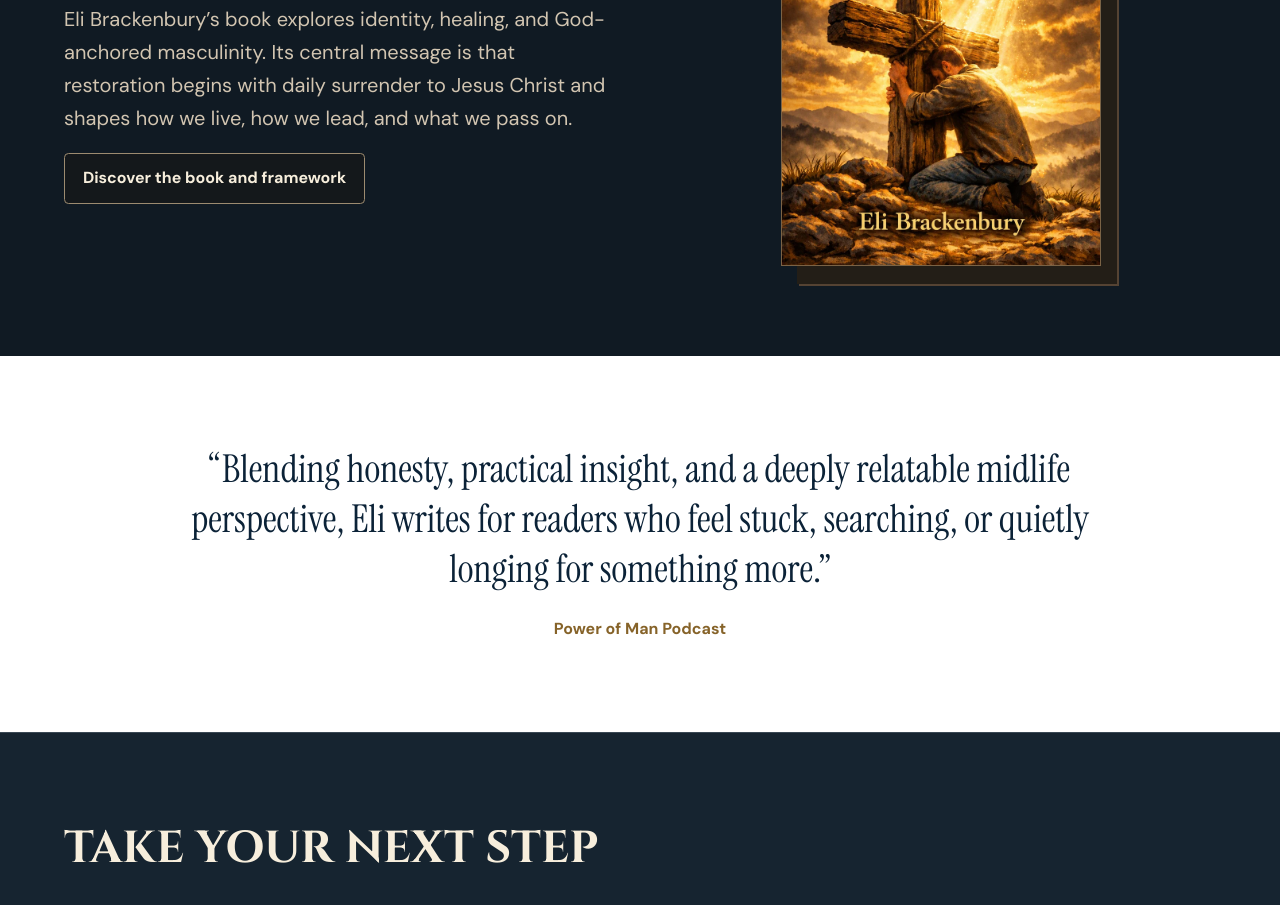
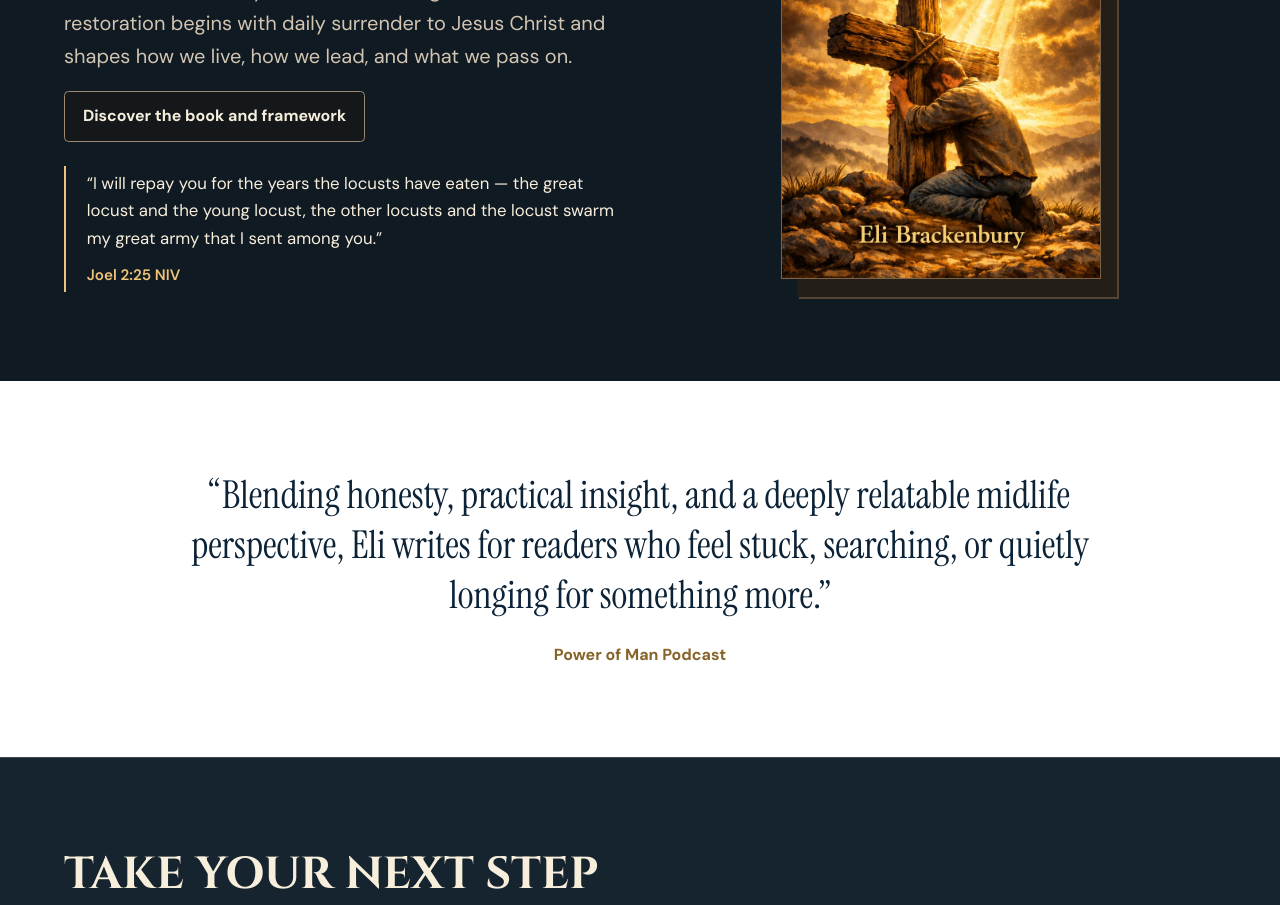
Before and after one commit to speak-empowered/TROM, a website: page index.html in a window 1280 px wide. Shown: the part 1072-1977 px from the top of the page. Drawn offline with Linux system fonts and the light colour scheme.

Commit message:
Add Joel 2:25 below homepage book framework button

```diff
--- a/assets/site.css
+++ b/assets/site.css
@@ -253,3 +253,7 @@ blockquote p { font: 400 clamp(1.7rem, 3vw, 2.5rem)/1.15 var(--serif); margin: 0
   .podcast-hero-layout { grid-template-columns: 1fr; text-align: center; }
   .podcast-cover { max-width: 360px; margin-inline: auto; }
 }
+
+.restoration-verse { margin: 1.5rem 0 0; }
+.restoration-verse p { font-family: var(--sans); font-size: 1.05rem; line-height: 1.65; }
+.restoration-verse cite { display: block; margin-top: .65rem; color: var(--gold); font-size: .95rem; font-style: normal; font-weight: 600; }
--- a/index.html
+++ b/index.html
@@ -5,7 +5,7 @@
   <meta name="viewport" content="width=device-width, initial-scale=1">
   <title>The One More | Eli Brackenbury</title>
   <meta name="description" content="The One More helps people take their next step of faith in Jesus Christ through Eli Brackenbury’s book, speaking, and men’s coaching.">
-  <link rel="stylesheet" href="assets/site.css?v=20261118-footer">
+  <link rel="stylesheet" href="assets/site.css?v=20261119-verse">
   <link rel="icon" href="assets/images/hybrid%20cross%20logo.png" type="image/png">
 </head>
 <body>
@@ -43,6 +43,10 @@
           <h2>The Restoration of Man</h2>
           <p class="lede">Eli Brackenbury’s book explores identity, healing, and God-anchored masculinity. Its central message is that restoration begins with daily surrender to Jesus Christ and shapes how we live, how we lead, and what we pass on.</p>
           <a class="button alt" href="book.html">Discover the book and framework</a>
+          <blockquote class="restoration-verse">
+            <p>“I will repay you for the years the locusts have eaten — the great locust and the young locust, the other locusts and the locust swarm my great army that I sent among you.”</p>
+            <cite>Joel 2:25 NIV</cite>
+          </blockquote>
         </div>
         <a class="book-preview" href="book.html"><img class="book-photo" src="assets/images/restoration-cover.webp" alt="The Restoration of Man by Eli Brackenbury" loading="lazy"></a>
       </div>
```
